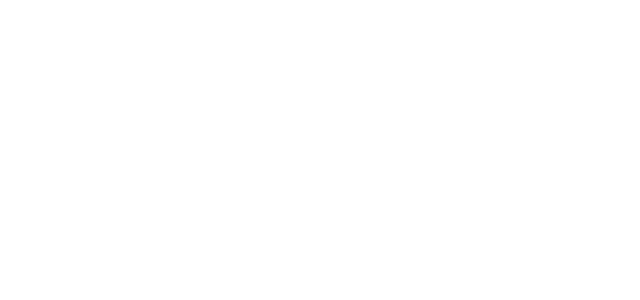
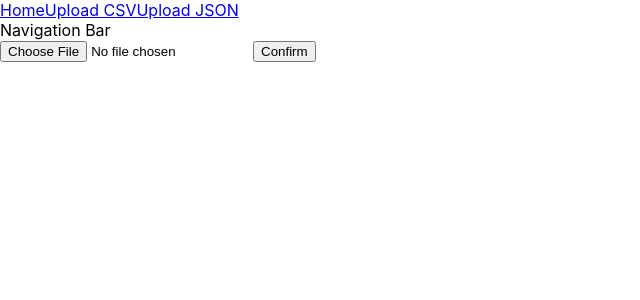
Before and after one commit to EpicMike87/honoursproj, a React (Create React App) app: page /json in a window 1280 px wide. Before the commit this address had no page. Shown: the top 300 px of the page, without its empty margins (0-640 px from the left). Built offline with nearby package versions, Linux system fonts and the light colour scheme.

Commit message:
Splitting csv and json upload files

```diff
--- a/src/App.js
+++ b/src/App.js
@@ -2,19 +2,24 @@
 import { BrowserRouter, Routes, Route } from "react-router-dom";
 
 import Home from "./components/Home";
-import FileUpload from "./components/FileUpload";
+import Navigation from "./components/Navigation";
+import CSVUpload from "./components/CSVUpload";
+import JSONUpload from "./components/JSONUpload";
 
 function App() {
   return (
     <>
-    <div className = "wrapper">
-    <BrowserRouter>
-      <Routes>
-        <Route key="home" path="/" element={<Home />} />
-        <Route key="upload" path="/upload" element={<FileUpload />} />
-      </Routes>
-    </BrowserRouter>
-    </div>
+      <div className="wrapper">
+        <BrowserRouter>
+          <Routes>
+            <Route path="/" element={<Navigation />}>
+              <Route path="/" element={<Home />} />
+              <Route path="/csv" element={<CSVUpload />} />
+              <Route path="/json" element={<JSONUpload />} />
+            </Route>
+          </Routes>
+        </BrowserRouter>
+      </div>
     </>
   );
 }
--- a/src/components/FileUpload.js
+++ b/src/components/CSVUpload.js
@@ -1,13 +1,14 @@
 import React, { useState } from 'react';
 
-const FileUpload = () => {
+const CSVUpload = () => {
   const [file, setFile] = useState(null);
+  const [dataName, setDataName] = useState(null);
   const [headings, setHeadings] = useState(null);
-  const [dataName, setDataName] = useState(null);
 
   const handleFileChange = (e) => {
     setFile(e.target.files[0]);
-    setDataName(null); // Reset dataName when a new file is selected
+    setDataName(null);
+    setHeadings(null); // Reset headings when a new file is selected
   };
 
   const handleUpload = async () => {
@@ -15,7 +16,7 @@
       const formData = new FormData();
       formData.append('file', file);
 
-      const response = await fetch('http://localhost:5000/api/data-analysis', {
+      const response = await fetch('http://localhost:5000/api/csv-upload', {
         method: 'POST',
         body: formData,
       });
@@ -28,12 +29,13 @@
 
       if (result && result.headings) {
         setHeadings(result.headings);
-        // Set the dataName (filename in this case) in the state
-        setDataName(file.name);
+      }
+
+      if (result && result.dataName) {
+        setDataName(result.dataName);
       }
     } catch (error) {
       console.error('Error during file upload:', error.message);
-      // Additional logging or user feedback can be added here
     }
   };
 
@@ -62,4 +64,4 @@
   );
 };
 
-export default FileUpload;
+export default CSVUpload;
--- /dev/null
+++ b/src/components/JSONUpload.js
@@ -0,0 +1,76 @@
+import React, { useState } from 'react';
+
+const JSONUpload = () => {
+  const [file, setFile] = useState(null);
+  const [dataName, setDataName] = useState(null);
+  const [headings, setHeadings] = useState(null);
+  const [loading, setLoading] = useState(false);
+
+  const handleFileChange = (e) => {
+    setFile(e.target.files[0]);
+    setDataName(null);
+    setHeadings(null);
+  };
+
+  const handleUpload = async () => {
+    try {
+      setLoading(true);
+
+      const formData = new FormData();
+      formData.append('file', file);
+
+      const response = await fetch('http://localhost:5000/api/json-upload', {
+        method: 'POST',
+        body: formData,
+      });
+
+      if (!response.ok) {
+        throw new Error('Failed to upload JSON data');
+      }
+
+      const result = await response.json();
+
+      console.log('Received JSON data:', result); // Add this line for debugging
+
+      if (result && result.headings) {
+        setHeadings(result.headings);
+      }
+
+      if (result && result.dataName) {
+        setDataName(result.dataName);
+      }
+    } catch (error) {
+      console.error('Error during JSON file upload:', error.message);
+    } finally {
+      setLoading(false);
+    }
+  };
+
+  return (
+    <div>
+      <input type="file" onChange={handleFileChange} />
+      <button onClick={handleUpload} disabled={loading}>
+        {loading ? 'Uploading...' : 'Confirm'}
+      </button>
+
+      {dataName && (
+        <div>
+          <h3>Data Name: {dataName}</h3>
+        </div>
+      )}
+
+      {headings && (
+        <div>
+          <h3>Column Headings:</h3>
+          <ul>
+            {headings.map((heading, index) => (
+              <li key={index}>{heading}</li>
+            ))}
+          </ul>
+        </div>
+      )}
+    </div>
+  );
+};
+
+export default JSONUpload;
--- /dev/null
+++ b/src/components/Navigation.js
@@ -0,0 +1,24 @@
+import React from "react";
+import { Link, Outlet } from "react-router-dom";
+
+const Navigation = () => {
+  return (
+    <div className="navigation-section">
+      <div className="nav-buttons">
+        <Link to="/" className="nav-button">
+          Home
+        </Link>
+        <Link to="csv" className="nav-button">
+          Upload CSV
+        </Link>
+        <Link to="json" className="nav-button">
+          Upload JSON
+        </Link>
+        <div className = "heading">Navigation Bar</div>
+      </div>
+      <Outlet />
+    </div>
+  );
+};
+
+export default Navigation;
```
Also changed, not shown: 1 other file (tests, documents, lock files or other folders).
